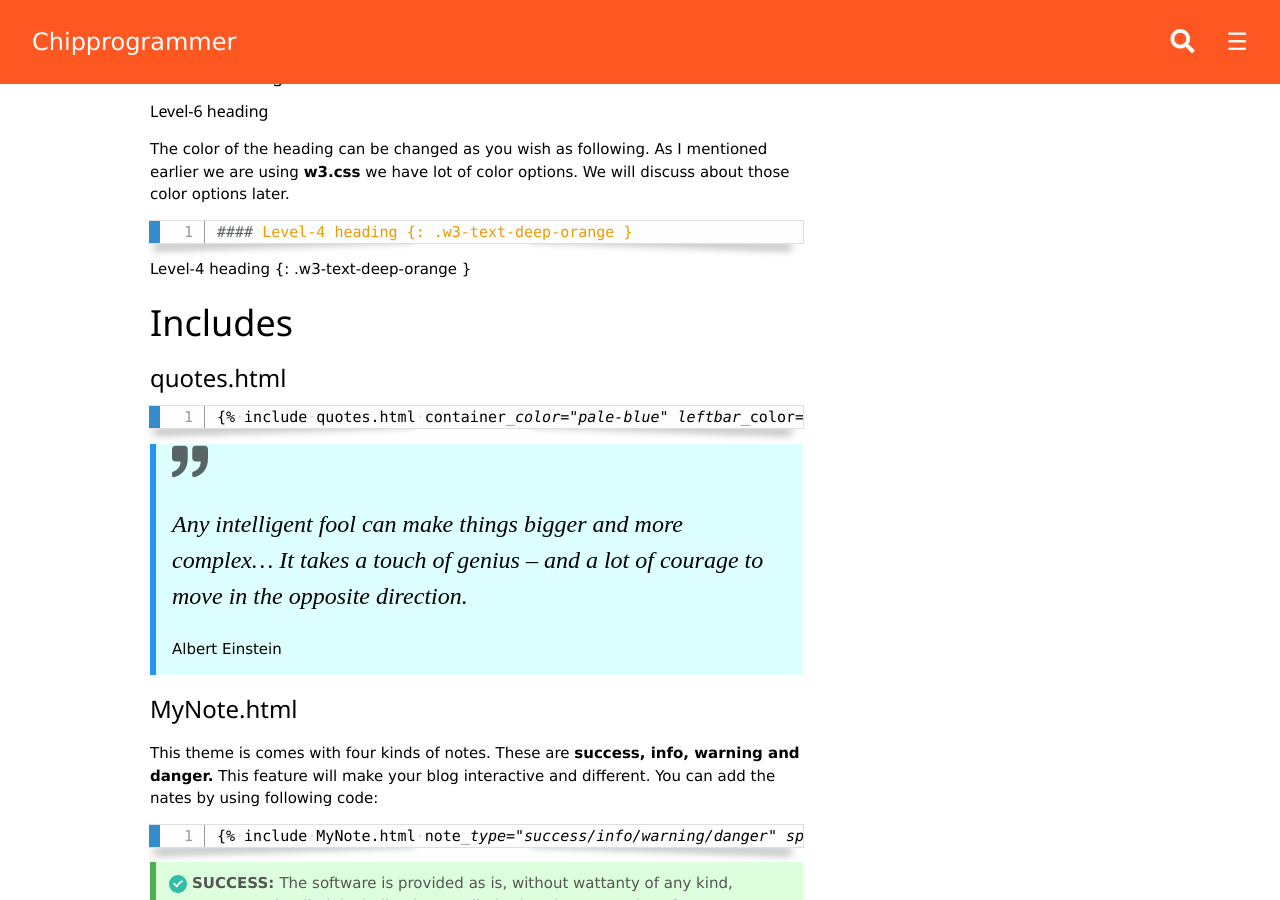
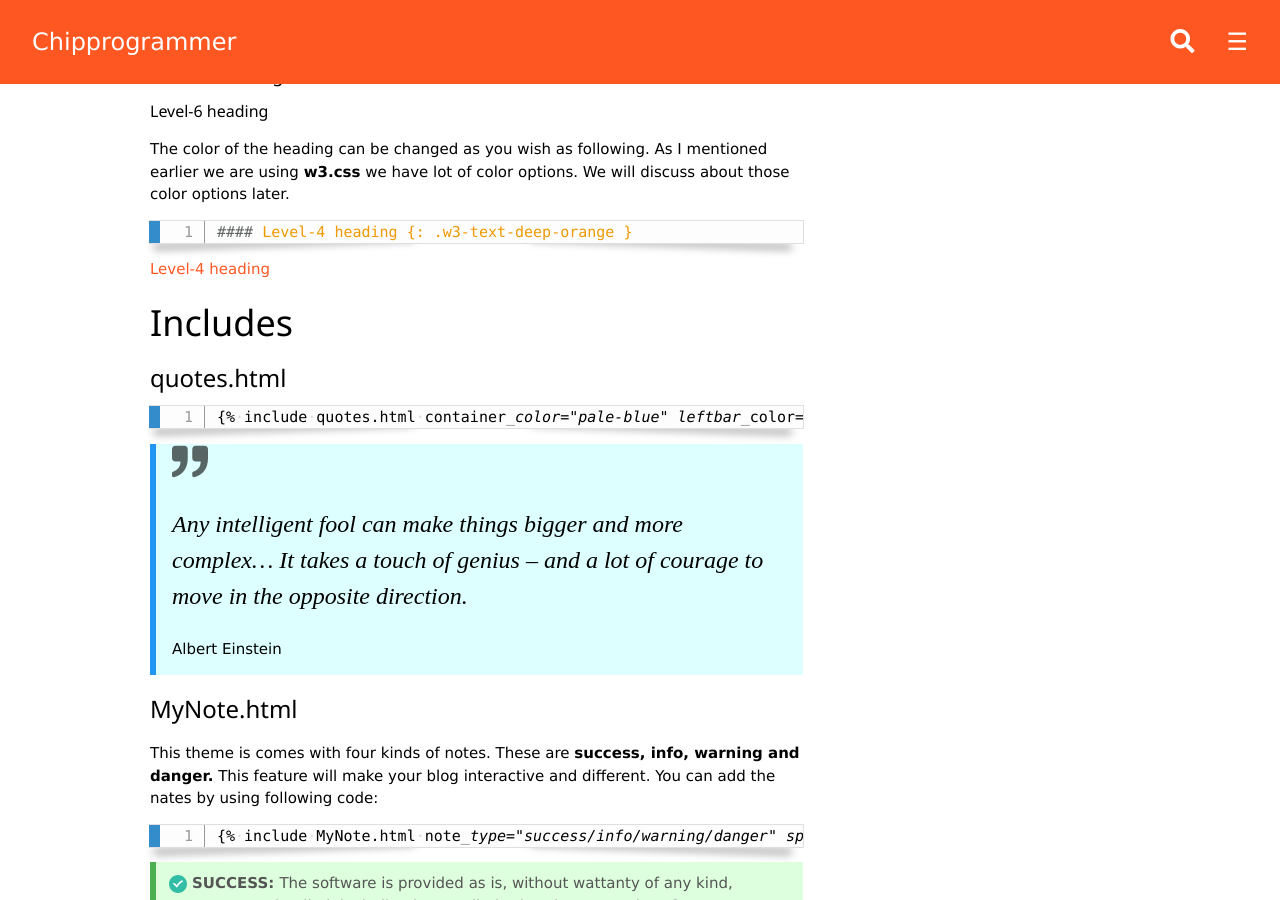
Before and after one commit to techiworld/techiworld.github.io, a Jekyll site: the page built from Documentation.md, in a window 1280 px wide and 900 px high, scrolled down 865 px. Built offline with Jekyll 4.4.1, drawn with Linux system fonts in a browser that asks for light colours; comment, search, counter and statistics services are not loaded.

Commit message:
Update Documentation.md

```diff
--- a/Documentation.md
+++ b/Documentation.md
@@ -38,7 +38,7 @@ The color of the heading can be changed as you wish as following. As I mentioned
 {% endraw %}
 </code>
 </pre>
-Level-4 heading {: .w3-text-deep-orange }
+<p>Level-4 heading </p>{: .w3-text-deep-orange }
 
 # Includes
 
```
